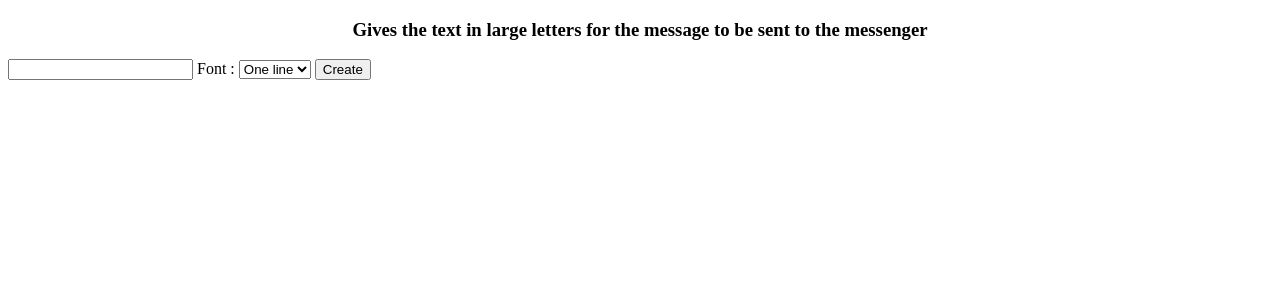
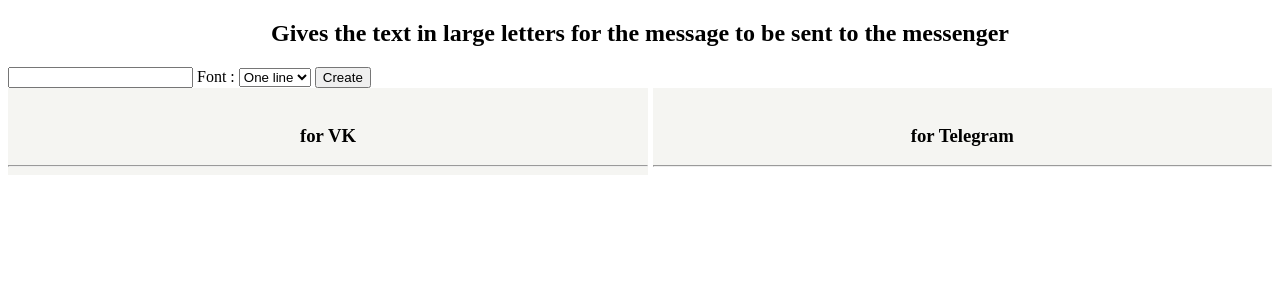
Before and after one commit to Barzabel/flask_figlate, a Flask app: template flask_figlate/templates/index.html in a window 1280 px wide. Shown: the top 300 px of the page. Run offline with Flask 3, Linux system fonts and the light colour scheme; the template is opened without the code that fills it, so the values that code supplies are empty.

Commit message:
fix add new ficha

```diff
--- a/flask_figlate/templates/index.html
+++ b/flask_figlate/templates/index.html
@@ -5,7 +5,7 @@
     <title>start</title>
 </head>
 <body>
-<h3>Gives the text in large letters for the message to be sent to the messenger</h3>
+<h2>Gives the text in large letters for the message to be sent to the messenger</h2>
 <form>
     <input type="search" value="{{ word }}" name="word">
     <label>
@@ -41,28 +41,56 @@
     </label>
     <input type="submit" value="Create">
 </form>
-<div class="content">
-    {% for line in text  %}
+<div>
+    <div class="vk">
+        <br>
+        <h3>for VK</h3>
+        <hr>
+        {% for line in text  %}
+            <ul>
+                {% for x in line %}
+                    <ol>{{ x }}</ol>
+                {% endfor %}
+            </ul>
+        {% endfor %}
+    </div>
+    <div class="tg">
+        <br>
+        <h3>for Telegram</h3>
+        <hr>
+        {% for line in text  %}
         <p>
-        {% for x in line %}
-            {{ x }}<br>
+            {% for x in line %}
+                <p>{{ x }}</p>
+            {% endfor %}
+        </p>
         {% endfor %}
-        </p>
-    {% endfor %}
+    </div>
 </div>
 <style>
- p {
+ p, ul, ol {
   padding-top: 0;
   padding-bottom: 0;
   margin: 0;
   text-align:center;
  }
- .content{
+ .tg{
+ position: relative;
+ left: 51%;
+ top: 100%;
  color: black;
  background-color: rgb(245, 245, 242);
- wight:10px;
+ width: 49%;
+
 }
-    h3{
+ .vk{
+ position: absolute;
+ color: black;
+ background-color: rgb(245, 245, 242);
+  width: 50%;
+}
+
+    h2, h3{
       text-align:center;
     }
 </style>
```
